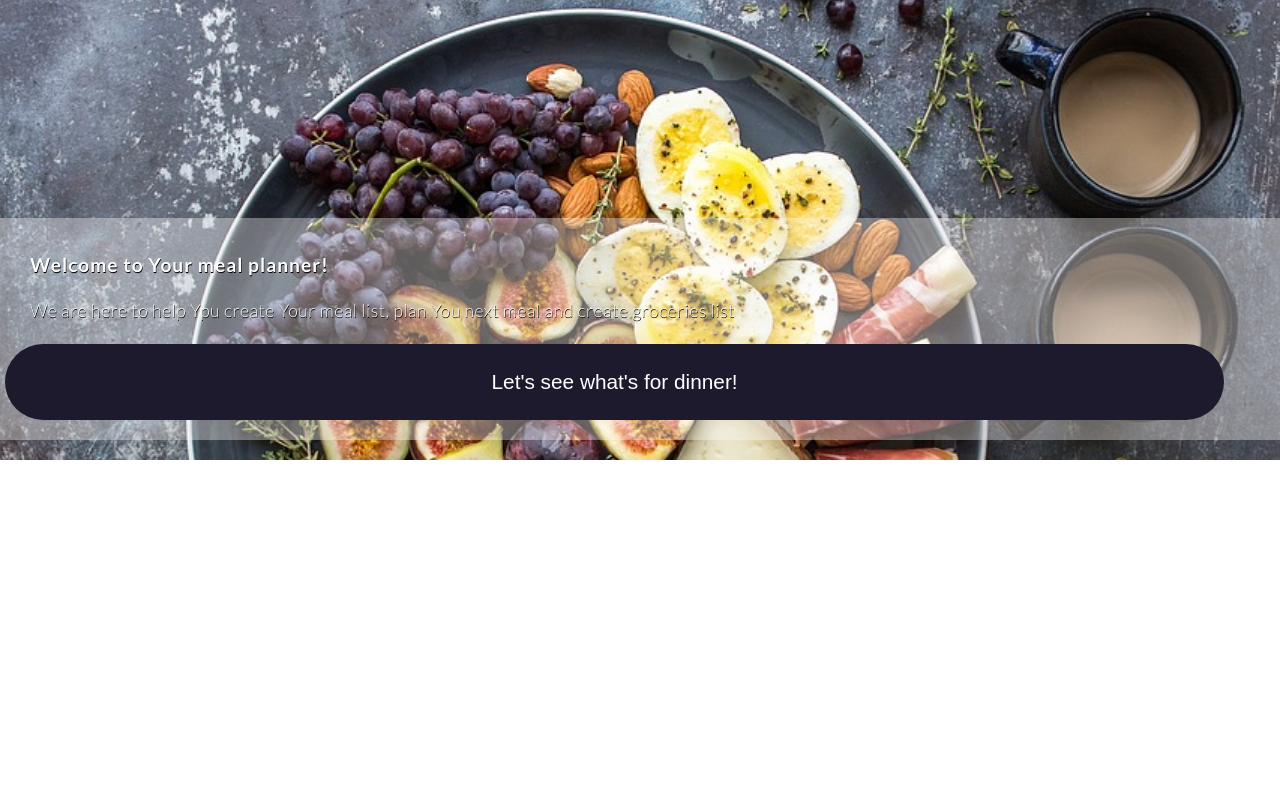
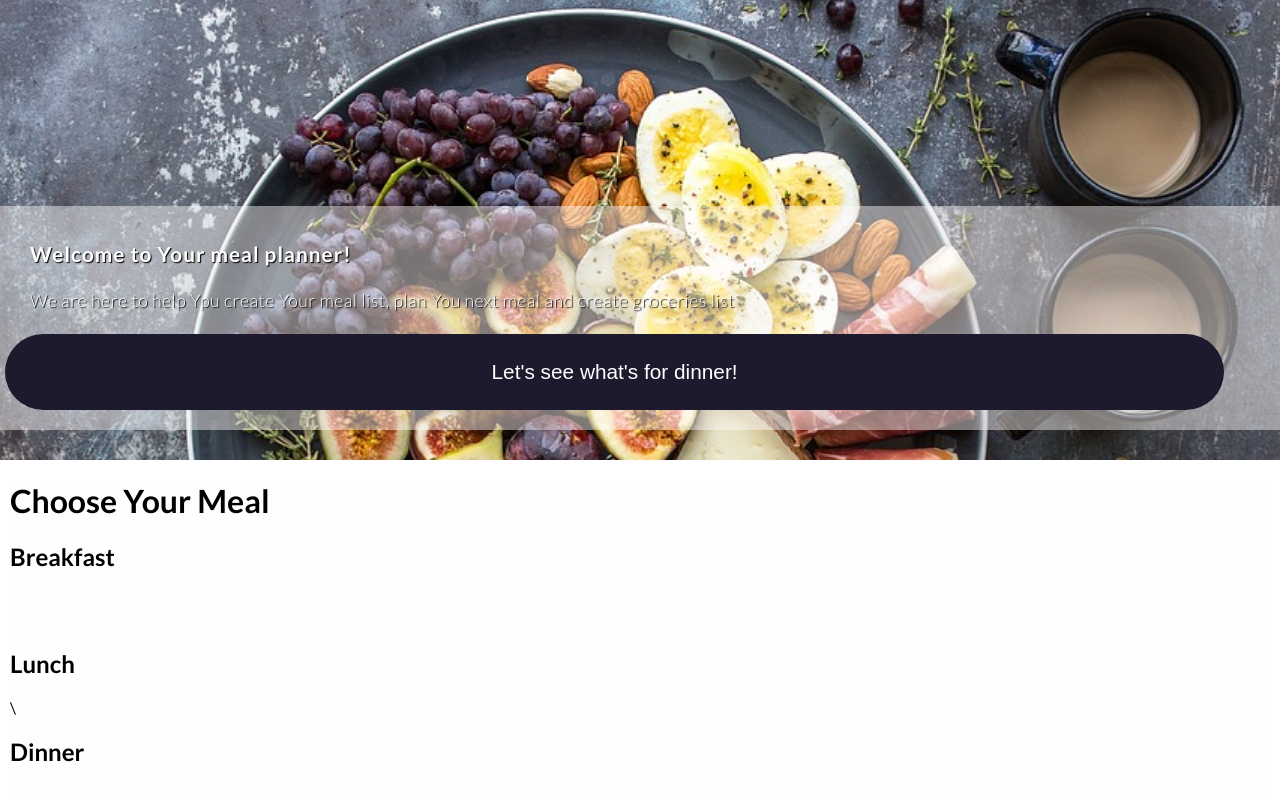
Before and after one commit to Patka879/meal-app, a React (Create React App) app: page / in a window 1280 px wide. Shown: the part 340-1140 px from the top of the page. Before the commit the page ends 800 px from the top, so only its background shows below. Built offline with nearby package versions, Linux system fonts and the light colour scheme; a web font is replaced by a local one.

Commit message:
MealOptions container created, css updated

```diff
--- a/package.json
+++ b/package.json
@@ -8,6 +8,7 @@
     "@testing-library/user-event": "^13.5.0",
     "react": "^18.2.0",
     "react-dom": "^18.2.0",
+    "react-router-dom": "^6.8.1",
     "react-scripts": "5.0.1",
     "web-vitals": "^2.1.4"
   },
--- a/src/App.js
+++ b/src/App.js
@@ -1,10 +1,11 @@
 import Main from "./Components/Main";
+import MealOptions from "./Components/MealOptions";
 
 export default function App() {
   return (
     <div className="App">
-      <h1 className='logo'>What's for dinner?</h1>
       <Main />
+      <MealOptions />
     </div>
   );
 }
--- a/src/Components/Main.js
+++ b/src/Components/Main.js
@@ -1,11 +1,11 @@
+import Welcome from "./Welcome"
+
 export default function Main() {
+
     return (
         <div className='main-container'>
-            <div className='main-welcome-text'>
-                <h1 className='main-welcome-header'>Welcome to Your meal planner!</h1>
-                <h4 className='main-welcome-msg'>We are here to help Ypu create Your meal list, plan You next meal and create groceries list</h4>
-            </div>
-            <button className='main-btn'>Let's see what's for dinner!</button>
+            <h1 className='logo'>What's for dinner?</h1>
+            <Welcome />
         </div>
     )
 }
--- /dev/null
+++ b/src/Components/MealOptions.js
@@ -0,0 +1,19 @@
+export default function Options() {
+    return(
+        <div className='options-container' id='options-container'>
+            <h1>Choose Your Meal</h1>
+            <div className='option-breakfast'>
+                <h2>Breakfast</h2>
+                <img className='option-img'></img>
+            </div>
+            <div className='option-lunch'>
+                <img className='option-img'></img>
+                <h2>Lunch</h2>
+            </div>
+            <div className='option-dinner'>\
+                <h2>Dinner</h2>
+                <img className='option-img'></img>
+            </div>
+        </div>
+    )
+}
--- /dev/null
+++ b/src/Components/Welcome.js
@@ -0,0 +1,11 @@
+export default function Welcome() {
+    return(
+        <div className='welcome-container' id='welcome-container'>
+            <div className='welcome-text'>
+                <h1 className='welcome-header'>Welcome to Your meal planner!</h1>
+                <h4 className='welcome-msg'>We are here to help Ypu create Your meal list, plan You next meal and create groceries list</h4>
+            </div>
+            <button className='btn' >Let's see what's for dinner!</button>
+        </div>
+    )
+}
--- a/src/index.js
+++ b/src/index.js
@@ -3,11 +3,14 @@ import ReactDOM from 'react-dom/client';
 import './style.css';
 import App from './App';
 import reportWebVitals from './reportWebVitals';
+import { BrowserRouter } from 'react-router-dom';
 
 const root = ReactDOM.createRoot(document.getElementById('root'));
 root.render(
   <React.StrictMode>
-    <App />
+    <BrowserRouter>
+      <App />
+    </BrowserRouter>
   </React.StrictMode>
 );
 
--- a/src/style.css
+++ b/src/style.css
@@ -1,5 +1,13 @@
 html {
   box-sizing: border-box;
+}
+
+#root {
+  height: 100%;
+}
+
+.App {
+  height: 100%;
 }
 
 body {
@@ -7,11 +15,6 @@ body {
   height: 100vh;
   margin: 0;
   font-family: 'Lato', sans-serif;
-  background-image: url(./images/main-back.jpg);
-  background-size: cover;
-  display: flex;
-  flex-direction: column;
-  justify-content: flex-end
 }
 
 button:hover {
@@ -25,40 +28,47 @@ button:hover {
   font-weight: 300;
   text-shadow: 2px 2px 2px #000;
   text-align: center;
-  margin-bottom: 460px;
   background-color: rgba(29, 26, 46, 0.838);
   line-height: 2.50em;
 }
 
 .main-container {
-  height: 20%;
+  height: 100%;
+  background-image: url(./images/main-back.jpg);
+  background-size: cover;
+  display: flex;
+  flex-direction: column;
+  justify-content: space-between;
+}
+
+.welcome-container {
   align-items: center;
   padding: 20px 5px;
-  margin-bottom: 20px;
-  background-color: rgba(251, 250, 250, 0.368);
+  background-color: rgba(255, 250, 250, 0.457);
+  margin-bottom: 30px;
 }
 
-.main-welcome-text {
+.welcome-text {
   margin: 15px 25px;
   color: white;
 }
 
-.main-welcome-header {
-  font-size: 1.2em;
-  text-shadow: 0.5px 0.5px 0.5px #000;
+.welcome-header {
+  font-size: 1.3em;
+  text-shadow: 1px 1px 1px #000;
   letter-spacing: 1px;
 }
 
-.main-welcome-msg {
+.welcome-msg {
   font-size: 1.1em;
   width: 90%;
   color: white;
   font-weight: 300;
-  text-shadow: 0.5px 0.5px 0.5px #000;
+  text-shadow: 1px 1px 1px #000;
   letter-spacing: 0.5px;
 }
 
-.main-btn {
+.btn {
   padding: 26px 20px;
   width: 96%;
   border-radius: 50px;
@@ -67,3 +77,8 @@ button:hover {
   color: white;
   background-color: rgb(29, 26, 46);
 }
+
+.options-container {
+  background-color: rgba(255, 250, 250, 0.457);
+  margin: 10px;
+}
```
Also changed, not shown: 1 other file (tests, documents, lock files or other folders).
